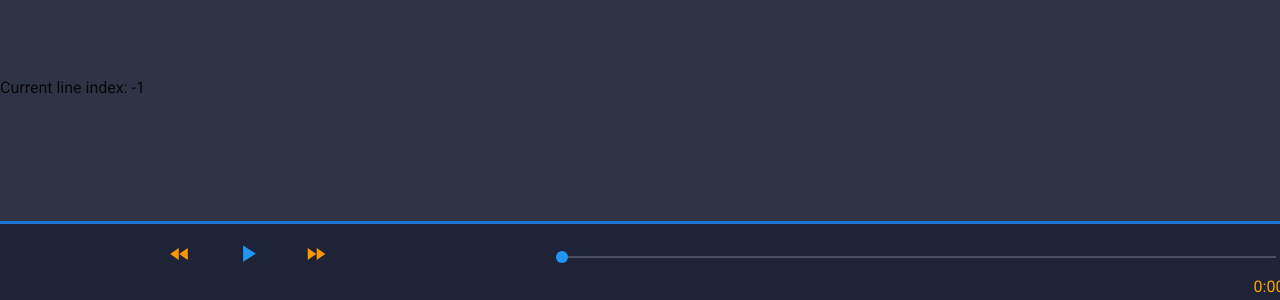
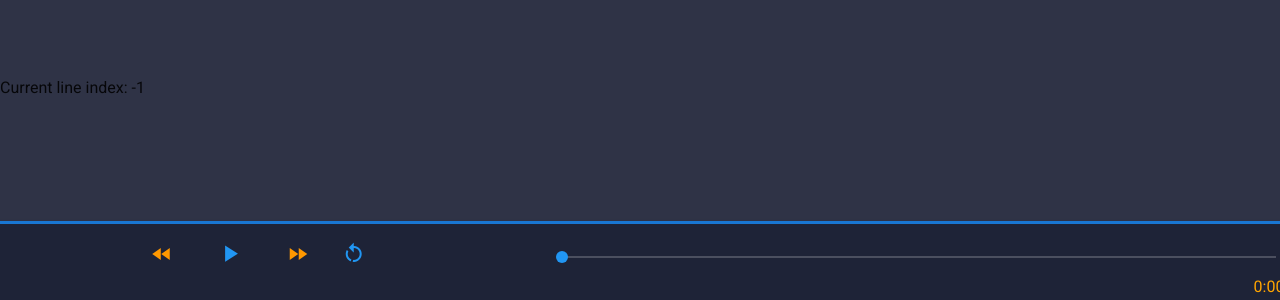
Before and after one commit to ASH-HKAN/Media, a Vue app: page /demo in a window 1280 px wide. Shown: the part 524-824 px from the top of the page. Built offline with nearby package versions, Linux system fonts and the light colour scheme; no server answers; what vue-carousel-3d would draw is missing.

Commit message:
reStarting

```diff
--- a/src/components/Player.vue
+++ b/src/components/Player.vue
@@ -48,6 +48,11 @@
                   <v-btn color="orange" icon class="mx-5" @click="forward">
                     <v-icon>mdi-fast-forward</v-icon>
                   </v-btn>
+                  <v-btn color="blue" icon @click="restart">
+                    <v-icon>
+                      {{ isRestarting ? "mdi-restart" : "mdi-restart" }}
+                    </v-icon>
+                  </v-btn>
                 </v-col>
 
                 <v-col cols="12" sm="5">
@@ -94,6 +99,7 @@ export default {
   data() {
     return {
       isPlaying: false,
+      isRestarting: false,
       currentTime: 0,
 
       audioElement: new Audio(),
@@ -159,6 +165,17 @@ export default {
         this.audioElement.currentTime = this.currentTime;
       } else {
         this.currentTime += 5;
+      }
+    },
+
+    restart() {
+      this.isRestarting = !this.isRestarting;
+      if (this.isRestarting) {
+        this.audioElement.src = this.currentTrack.audioPath;
+        this.audioElement.currentTrack = this.currentTime;
+        this.audioElement.addEventListener("timeupdate", this.updateTime);
+      } else {
+        this.audioElement.isNotRestarting();
       }
     },
 
```
